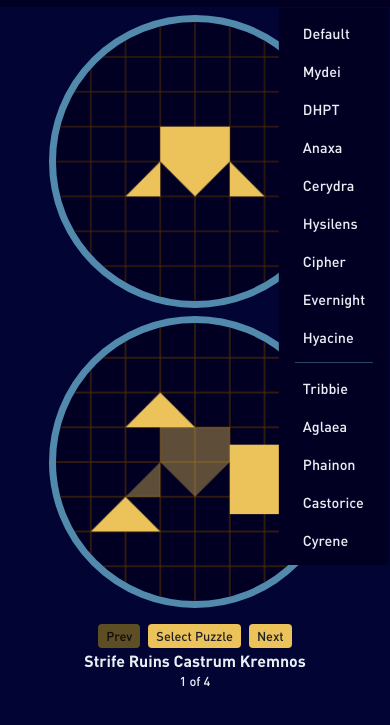
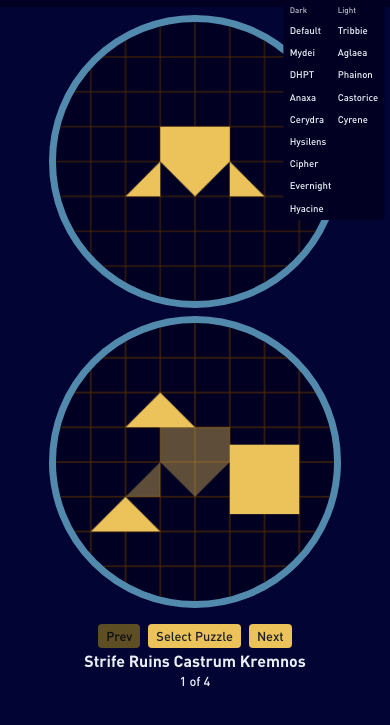
Before and after one commit to victorjosefcaro/prophecy-tablet-archive, a plain HTML site: page index.html in a window 390 px wide. Both pictures are taken after a click on the button 334 px from the left and 20 px from the top of the page. Shown: the part 33-758 px from the top of the page. Drawn offline with Linux system fonts and the light colour scheme.

Commit message:
style: add dark/light theme labels

```diff
--- a/index.html
+++ b/index.html
@@ -7,9 +7,11 @@
   <meta name="description"
     content="A fan-made puzzle game of the Prophecy Tablet from Honkai: Star Rail. Arrange and overlap geometric pieces to solve puzzles and match the target shape.">
   <title>Prophecy Tablet</title>
-  <meta name="description" content="Play the Prophecy Tablet puzzles from Honkai: Star Rail's Amphoreus region directly in your browser.">
+  <meta name="description"
+    content="Play the Prophecy Tablet puzzles from Honkai: Star Rail's Amphoreus region directly in your browser.">
   <meta property="og:title" content="Prophecy Tablet Archive">
-  <meta property="og:description" content="A playable web version of the Prophecy Tablet puzzles from Honkai: Star Rail.">
+  <meta property="og:description"
+    content="A playable web version of the Prophecy Tablet puzzles from Honkai: Star Rail.">
   <meta property="og:image" content="https://victorjosefcaro.github.io/prophecy-tablet-archive/Home.png">
   <meta property="og:url" content="https://victorjosefcaro.github.io/prophecy-tablet-archive/">
   <meta property="og:type" content="website">
@@ -45,6 +47,8 @@
           <i class="fa-solid fa-palette"></i>
         </button>
         <div id="theme-dropdown" class="theme-dropdown">
+          <div class="theme-dropdown-column">
+            <div class="theme-column-header">Dark</div>
             <button class="theme-option" data-theme="default">Default</button>
             <button class="theme-option" data-theme="mydei">Mydei</button>
             <button class="theme-option" data-theme="dhpt">DHPT</button>
@@ -54,12 +58,15 @@
             <button class="theme-option" data-theme="cipher">Cipher</button>
             <button class="theme-option" data-theme="evernight">Evernight</button>
             <button class="theme-option" data-theme="hyacine">Hyacine</button>
-          <div class="theme-divider"></div>
+          </div>
+          <div class="theme-dropdown-column">
+            <div class="theme-column-header">Light</div>
             <button class="theme-option" data-theme="tribbie">Tribbie</button>
             <button class="theme-option" data-theme="aglaea">Aglaea</button>
             <button class="theme-option" data-theme="phainon">Phainon</button>
             <button class="theme-option" data-theme="castorice">Castorice</button>
             <button class="theme-option" data-theme="cyrene">Cyrene</button>
+          </div>
         </div>
       </div>
       <button id="info-button" class="icon-button" aria-label="Information">
--- a/style.css
+++ b/style.css
@@ -303,15 +303,19 @@ body {
   position: absolute;
   left: 50%;
   transform: translateX(-50%);
-  margin-top: 10px;
+  margin-top: 0.5rem;
   background-color: var(--container-bg-color);
   border-radius: var(--border-radius);
   padding: 0.5rem;
   z-index: 110;
   display: flex;
-  flex-direction: column;
-  gap: 0.25rem;
   visibility: hidden;
+}
+
+.theme-column-header {
+  font-size: 0.8rem;
+  padding: 0.5rem 0.5rem 0.25rem 0.5rem;
+  opacity: 0.8;
 }
 
 .theme-dropdown.show {
@@ -322,19 +326,12 @@ body {
   background: none;
   border: none;
   color: var(--primary-text-color);
-  padding: 0.5rem 1rem;
+  padding: 0.5rem;
   text-align: left;
   cursor: pointer;
   border-radius: 4px;
   font-size: 0.9rem;
   width: 100%;
-}
-
-.theme-divider {
-  height: 1px;
-  background-color: var(--container-border-color);
-  margin: 0.25rem 0.5rem;
-  opacity: 0.5;
 }
 
 .main-content {
@@ -408,6 +405,7 @@ canvas {
   color: var(--accent-color);
   border: 2px solid var(--accent-color);
 }
+
 .button:disabled {
   filter: brightness(0.4);
 }
@@ -621,6 +619,21 @@ canvas {
     grid-template-columns: repeat(auto-fill, minmax(60px, 1fr));
   }
 
+  .theme-dropdown {
+    margin-top: 0.2rem;
+    padding: 0.2rem;
+  }
+
+  .theme-column-header {
+    font-size: 0.5rem;
+    padding: 0.2em 0.2rem 0.1rem 0.2rem;
+  }
+
+  .theme-option {
+    padding: 0.2rem;
+    font-size: 0.6rem;
+  }
+
   .info p {
     font-size: 0.8rem;
     margin-bottom: 1rem;
```
Lines whose indentation alone changed are shown as unchanged.
